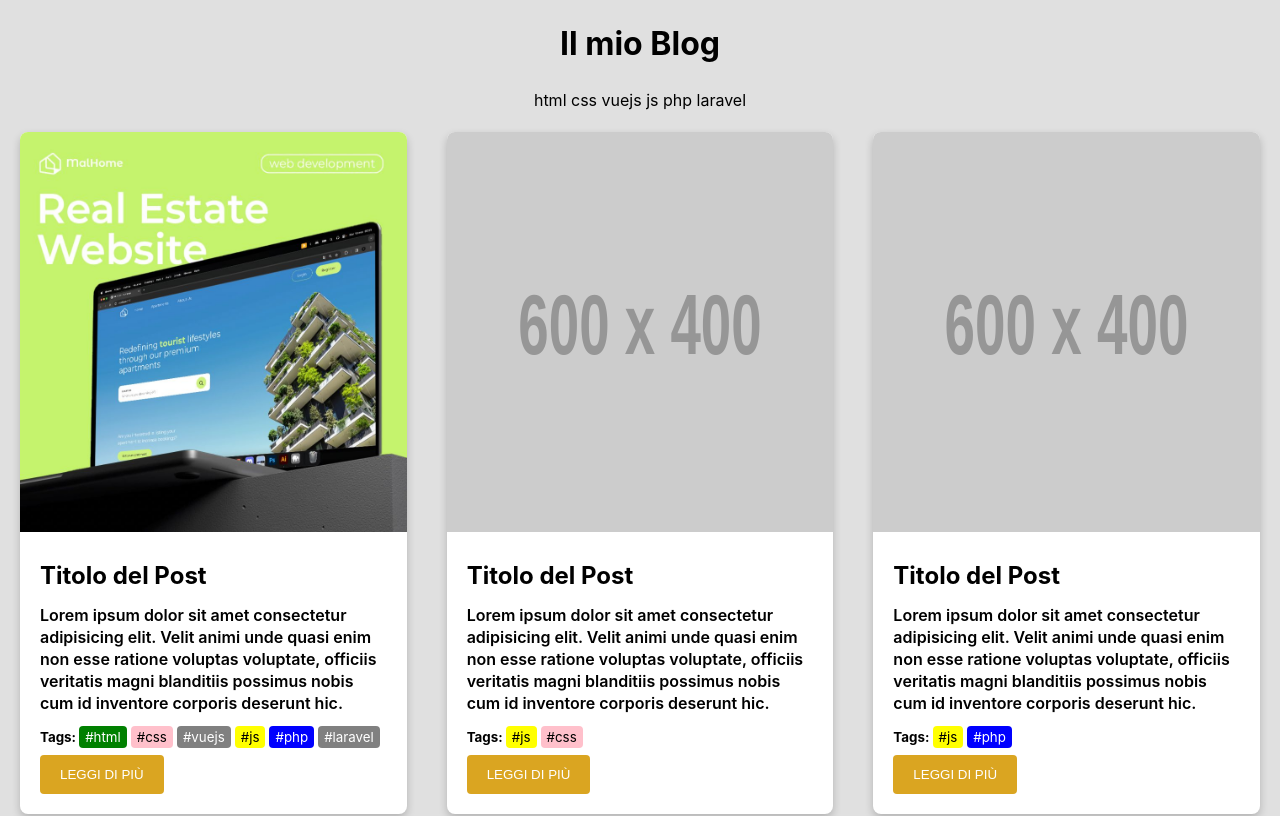
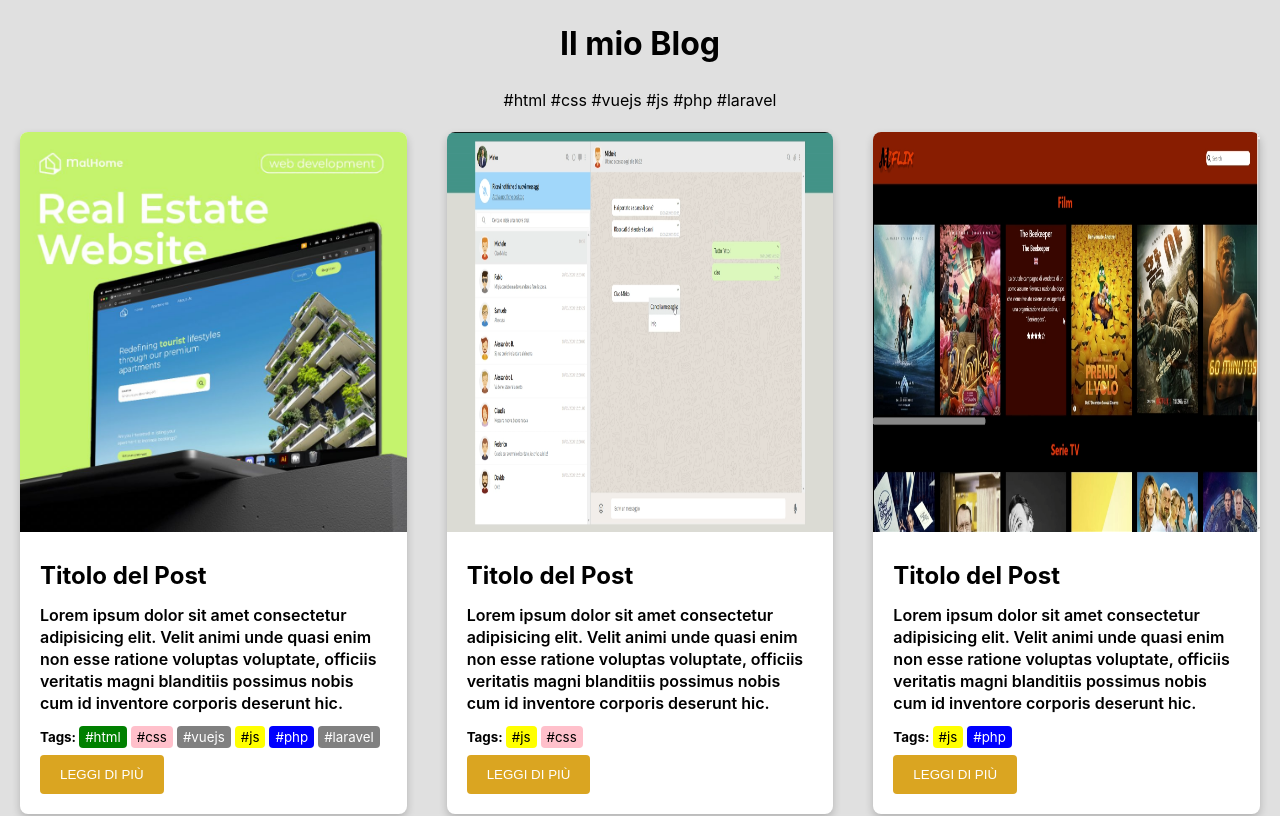
Before and after one commit to MirkoCherchi/react-props-blog, a React (Vite) app: page / in a window 1280 px wide. Shown: the top 816 px of the page. Built offline with nearby package versions, Linux system fonts and the light colour scheme.

Commit message:
feat: complete

```diff
--- a/src/components/Tags/Tags.jsx
+++ b/src/components/Tags/Tags.jsx
@@ -2,7 +2,7 @@ const Tags = ({ tags }) => {
   return (
     <div>
       {tags.map((tag, index) => (
-        <span key={index}>{tag} </span>
+        <span key={index}> #{tag} </span>
       ))}
     </div>
   );
--- a/src/posts.js
+++ b/src/posts.js
@@ -1,8 +1,12 @@
+import malHome from "../src/assets/img/malHome.jpg";
+import boolzapp from "../src/assets/img/boolzapp.png";
+import boolflix from "../src/assets/img/boolflix.png";
+
 export const posts = [
   {
     id: 1,
     title: "Titolo del Post",
-    image: "../src/assets/img/malHome.jpg",
+    image: malHome,
     content:
       "Lorem ipsum dolor sit amet consectetur adipisicing elit. Velit animi unde quasi enim non esse ratione voluptas voluptate, officiis veritatis magni blanditiis possimus nobis cum id inventore corporis deserunt hic.",
     tags: ["html", "css", "vuejs", "js", "php", "laravel"],
@@ -11,7 +15,7 @@ export const posts = [
   {
     id: 2,
     title: "Titolo del Post",
-    image: "",
+    image: boolzapp,
     content:
       "Lorem ipsum dolor sit amet consectetur adipisicing elit. Velit animi unde quasi enim non esse ratione voluptas voluptate, officiis veritatis magni blanditiis possimus nobis cum id inventore corporis deserunt hic.",
     tags: ["js", "css"],
@@ -20,7 +24,7 @@ export const posts = [
   {
     id: 3,
     title: "Titolo del Post",
-    image: "",
+    image: boolflix,
     content:
       "Lorem ipsum dolor sit amet consectetur adipisicing elit. Velit animi unde quasi enim non esse ratione voluptas voluptate, officiis veritatis magni blanditiis possimus nobis cum id inventore corporis deserunt hic.",
     tags: ["js", "php"],
```
Also changed, not shown: src/assets/img/boolflix.png (added), src/assets/img/boolzapp.png (added).
